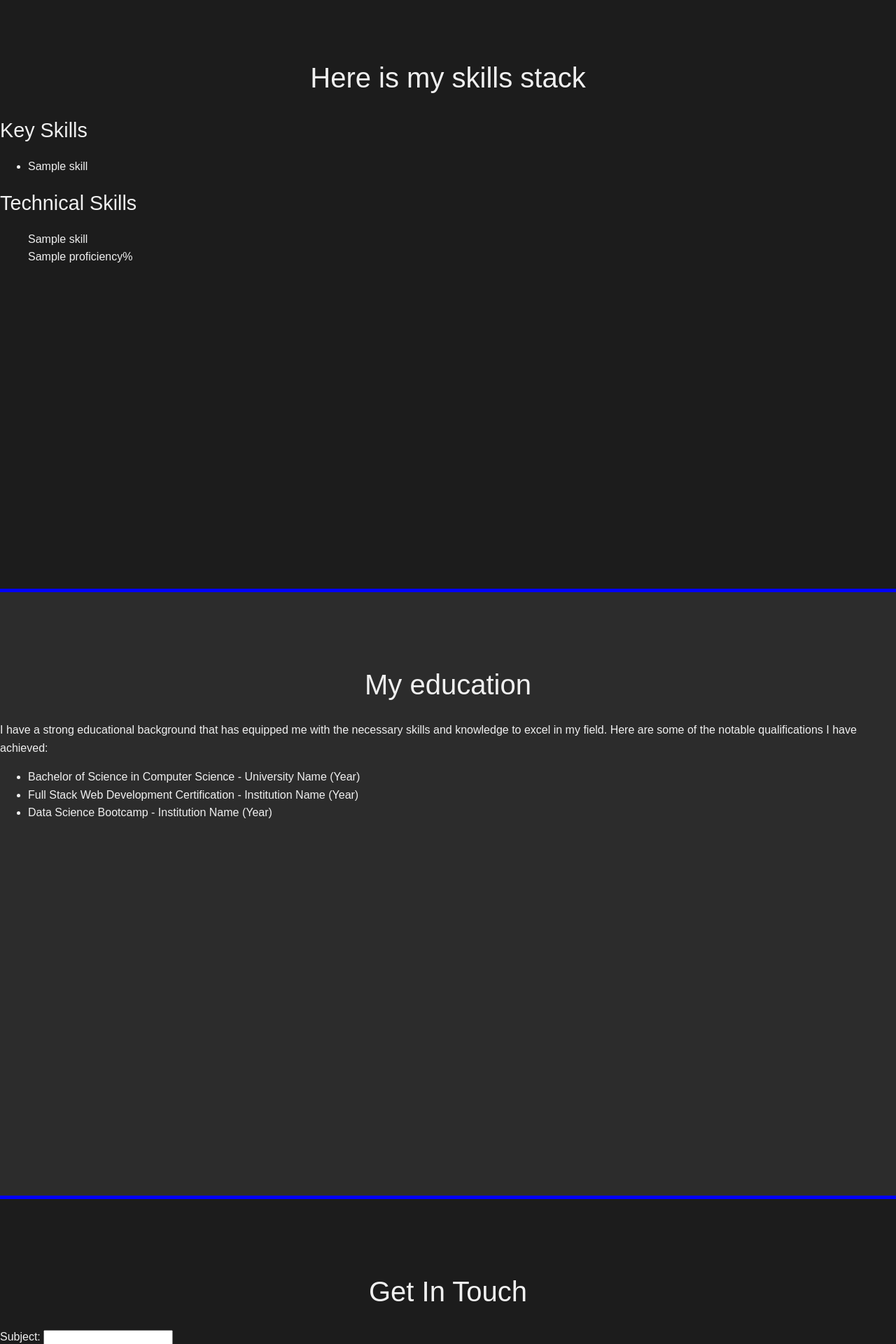
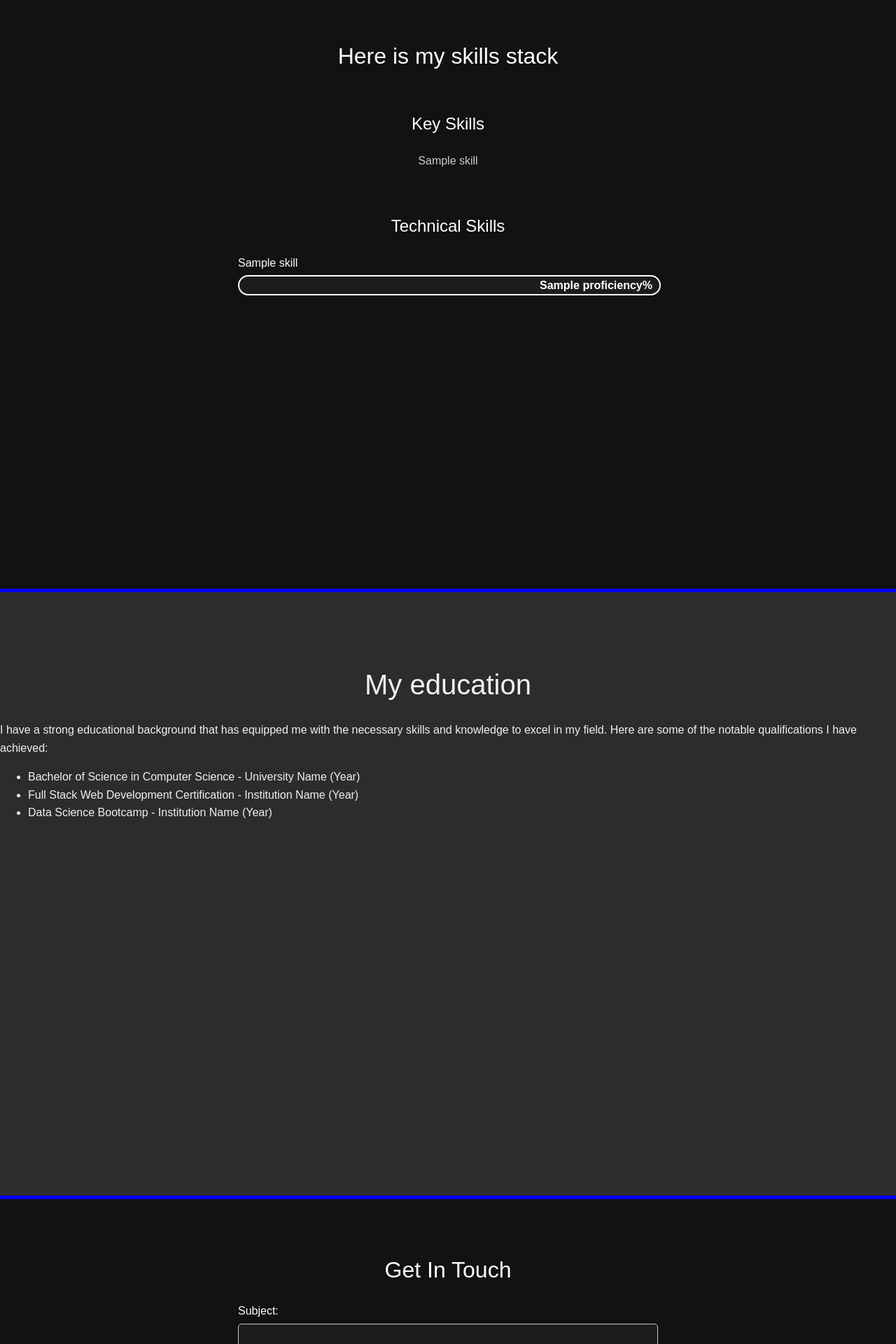
Before and after one commit to Galchov/portfolio-website, a Django app: template sections/templates/home.html in a window 1280 px wide. Shown: the part 1760-3680 px from the top of the page at 70% size. Run offline with Django 3.2, Linux system fonts and the light colour scheme; the template is opened without the code that fills it: most values are stand-ins (such as "Sample title", 1, 10 or a date in 2020); grey boxes marked "Sample" are stand-in pictures.

Commit message:
Made some updates

```diff
--- a/sections/static/css/navigation_bar.css
+++ b/sections/static/css/navigation_bar.css
@@ -12,15 +12,17 @@
     z-index: 1000;
     background-color: #121212;
     align-items: center;
+    justify-content: center;
 }
 
 .navbar-container {
     display: flex;
-    justify-content: space-between;
+    justify-content: center;
     align-items: center;
     max-width: 1200px;
     margin: 0 auto;
     padding: 0 20px;
+    position: relative;
 }
 
 .navbar-toggle {
--- a/sections/static/css/section_contacts.css
+++ b/sections/static/css/section_contacts.css
@@ -0,0 +1,96 @@
+#contacts {
+    padding: 60px 20px;
+    background-color: #121212;
+    color: white;
+    text-align: center;
+}
+
+#contacts h2 {
+    font-size: 2rem;
+    margin-bottom: 20px;
+    color: white;
+}
+
+.link {
+    margin-bottom: 30px;
+}
+
+.link a {
+    margin: 0 10px;
+    display: inline-block;
+    transition: transform 0.3s ease;
+}
+
+.link img {
+    width: 40px;
+    height: 40px;
+    filter: invert(100%);
+    transition: transform 0.3s ease, filter 0.3s ease;
+}
+
+.link a:hover img {
+    transform: scale(1.2);
+    filter: invert(50%) sepia(100%) saturate(300%) hue-rotate(190deg) brightness(1.2);
+}
+
+.contact-form {
+    max-width: 600px;
+    margin: 0 auto;
+    text-align: left;
+}
+
+.contact-form-fields {
+    display: flex;
+    flex-direction: column;
+    gap: 20px;
+}
+
+.field-container {
+    display: flex;
+    flex-direction: column;
+}
+
+.field-container label {
+    font-size: 1rem;
+    margin-bottom: 5px;
+    color: white;
+}
+
+.field-container input,
+.contact-form textarea {
+    padding: 10px;
+    border: 1px solid #ccc;
+    border-radius: 5px;
+    background-color: #1c1c1c;
+    color: white;
+    font-size: 1rem;
+}
+
+.contact-form textarea {
+    resize: none;
+}
+
+.contact-form button {
+    background-color: #007bff;
+    color: white;
+    border: none;
+    padding: 10px 20px;
+    border-radius: 5px;
+    font-size: 1rem;
+    cursor: pointer;
+    transition: background-color 0.3s ease, transform 0.3s ease;
+}
+
+.contact-form button:hover {
+    background-color: #0056b3;
+    transform: scale(1.05);
+}
+
+.success-message {
+    background-color: #28a745;
+    padding: 20px;
+    border-radius: 5px;
+    margin-bottom: 20px;
+    color: white;
+    text-align: center;
+}
--- /dev/null
+++ b/sections/static/css/section_skills.css
@@ -0,0 +1,84 @@
+#skills {
+    padding: 60px 20px;
+    background-color: #121212;
+    text-align: center;
+}
+
+#skills h2 {
+    font-size: 2rem;
+    color: white;
+    margin-bottom: 40px;
+}
+
+.skills-container {
+    display: flex;
+    flex-direction: column;
+    align-items: center;
+    gap: 40px;
+}
+
+.key-skills,
+.tech-skills {
+    width: 100%;
+    max-width: 600px;
+}
+
+.key-skills h3,
+.tech-skills h3 {
+    font-size: 1.5rem;
+    color: white;
+    margin-bottom: 20px;
+}
+
+.key-skills ul,
+.tech-skills ul {
+    list-style: none;
+    padding: 0;
+    margin: 0;
+}
+
+.key-skills ul li {
+    font-size: 1rem;
+    color: #cccccc;
+    margin: 10px 0;
+}
+
+.skill {
+    margin-bottom: 20px;
+    text-align: left;
+}
+
+.skill span {
+    display: block;
+    font-size: 1rem;
+    color: white;
+    margin-bottom: 5px;
+}
+
+.progress-bar-container {
+    width: 100%;
+    height: 25px;
+    background-color: #1c1c1c;
+    border-radius: 15px;
+    overflow: hidden;
+    position: relative;
+    border: 2px solid white;
+}
+
+.progress-bar {
+    height: 100%;
+    background-color: #007bff;
+    border-radius: 15px;
+    width: 0%;
+    transition: width 1s ease-in-out;
+}
+
+.percentage {
+    position: absolute;
+    right: 10px;
+    top: 50%;
+    transform: translateY(-50%);
+    font-size: 0.9rem;
+    color: white;
+    font-weight: bold;
+}
```
